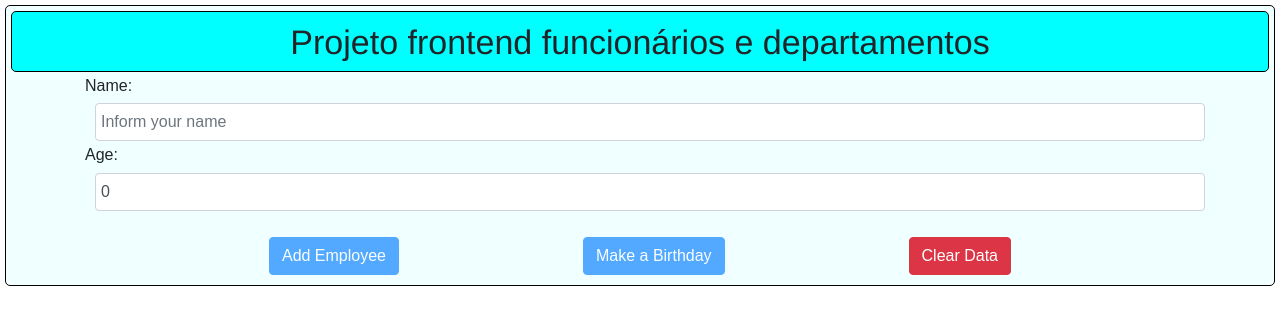
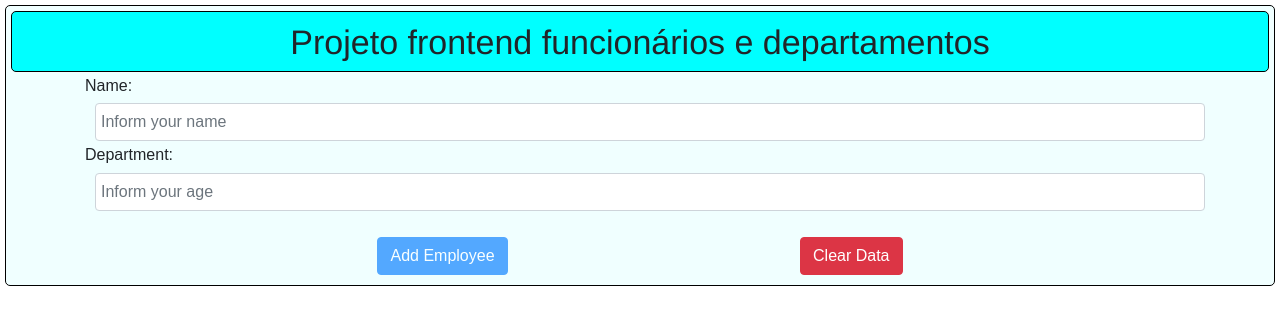
Before and after one commit to rafaelgauderio/angular-department-employees, an Angular app: page / in a window 1280 px wide. Shown: the top 324 px of the page. Built offline with nearby package versions, Linux system fonts and the light colour scheme.

Commit message:
Biding with @Input

```diff
--- a/src/app/app.component.html
+++ b/src/app/app.component.html
@@ -9,35 +9,24 @@
         type="text"
         class="form-control"
         placeholder="Inform your name"
-        #nameInput
-        (input)="updateEmployee($event)"
-        [value]="name"
-        (focus)="added=false"
+        [(ngModel)]="name"
       />
-      <label>Age: </label>
+      <label>Department: </label>
       <input
-        type="number"
+        type="text"
         class="form-control"
         placeholder="Inform your age"
-        [(ngModel)]="age"
+        [(ngModel)]="department"
       />
     </div>
     <div class="buttons">
       <button
         type="button"
         class="btn btn-primary"
-        on-click="addEmployee(nameInput.value)"
+        (click)="addEmployee()"
         [disabled]="name.length==0"
       >
         Add Employee
-      </button>
-      <button
-        type="button"
-        class="btn btn-primary"
-        (click)="make_birthday()"
-        [disabled]="nameInsert.length==0"
-      >
-        Make a Birthday
       </button>
       <button type="button" class="btn btn-danger" (click)="removeEmployee()">
         Clear Data
@@ -45,15 +34,7 @@
     </div>
     <div class="row m-auto" style="margin-top: 10px;">
       <div class="col-3 mb-2 border border-success rounded" *ngFor="let emp of emplooyees">
-        <div class="card">
-          <img
-            src="https://randomuser.me/api/portraits/men/{{emp.id}}.jpg"
-            class="card-img-top"
-            alt="..."
-            style="margin-bottom: 5px;"
-          />
-          <div class="card-block">Name: {{emp.nameInsert}}</div>
-        </div>
+        <app-employee-card [employee]="emp"></app-employee-card>
       </div>
     </div>
   </div>
--- a/src/app/app.component.ts
+++ b/src/app/app.component.ts
@@ -13,44 +13,27 @@ import { HeaderComponent } from "./header/header.component";
 export class AppComponent {
   title = 'frontend-funcionarios-departamentos';
   name = '';
-  year = 2025;
-  nameInsert = '';
-  age = 0;
+  department = "";
   added = false;
   emplooyees: any  = [];
   id=0;
   lastId = 1;
 
-  getYear() {
-    return this.year;
-  }
 
-  addEmployee(name: string) {
+  addEmployee() {
     //console.log(`Adding new employee ${name}`);
     this.added = true;
     this.emplooyees.push({
-      nameInsert: this.name,
+      name: this.name,
+      department: this.department,
       id: ++this.lastId
   });
-
-    this.name="";
-
 
   }
 
   removeEmployee() {
     //console.log(`Removind Employee ${this.name}`);
     this.name = ''
-    this.nameInsert = ""
-    this.age = 0;
-  }
-  updateEmployee(event: any) {
-    this.name = event.target.value;
   }
 
-  make_birthday() {
-    this.age++;
-  }
-
-
 }
--- a/src/app/app.module.ts
+++ b/src/app/app.module.ts
@@ -6,10 +6,11 @@ import { AppComponent } from './app.component';
 import { HeaderComponent } from './header/header.component';
 import { HelloComponent } from './hello/hello.component';
 import { FormsModule, NgForm } from '@angular/forms';
+import { EmployeeCardComponent } from './employee-card/employee-card.component';
 
 @NgModule({
   declarations: [
-    AppComponent, HeaderComponent, HelloComponent
+    AppComponent, HeaderComponent, HelloComponent, EmployeeCardComponent
 
   ],
   imports: [
--- /dev/null
+++ b/src/app/employee-card/employee-card.component.html
@@ -0,0 +1,10 @@
+<div class="card">
+          <img
+            src="https://randomuser.me/api/portraits/men/{{employee.id}}.jpg"
+            class="card-img-top"
+            alt="..."
+            style="margin-bottom: 5px;"
+          />
+          <div class="card-block">Name: {{employee.name}}</div>
+          <div class="card-block">Department: {{employee.department}}</div>
+        </div>
```
Also changed, not shown: src/app/employee-card/employee-card.component.ts (added, +12 -0 lines), src/app/employee-card/employee-card.component.css (added).
